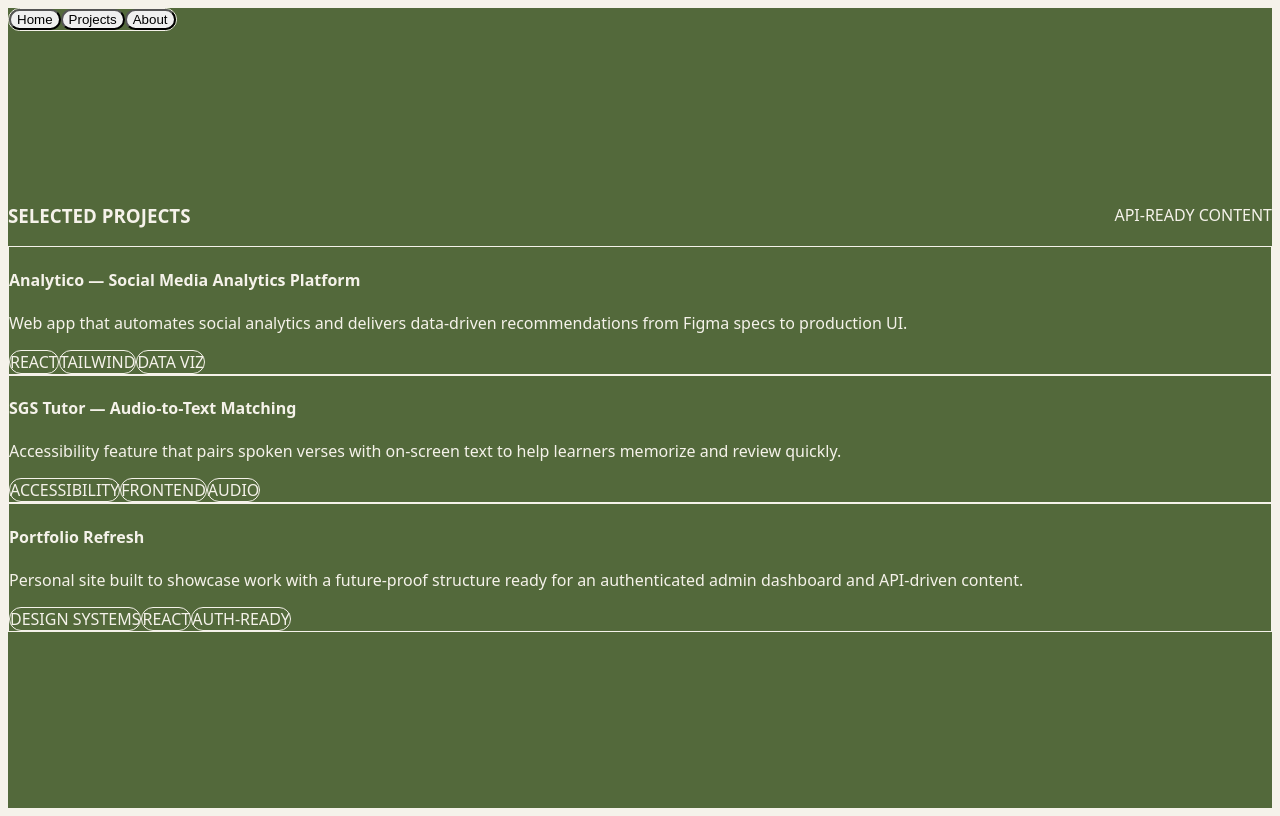
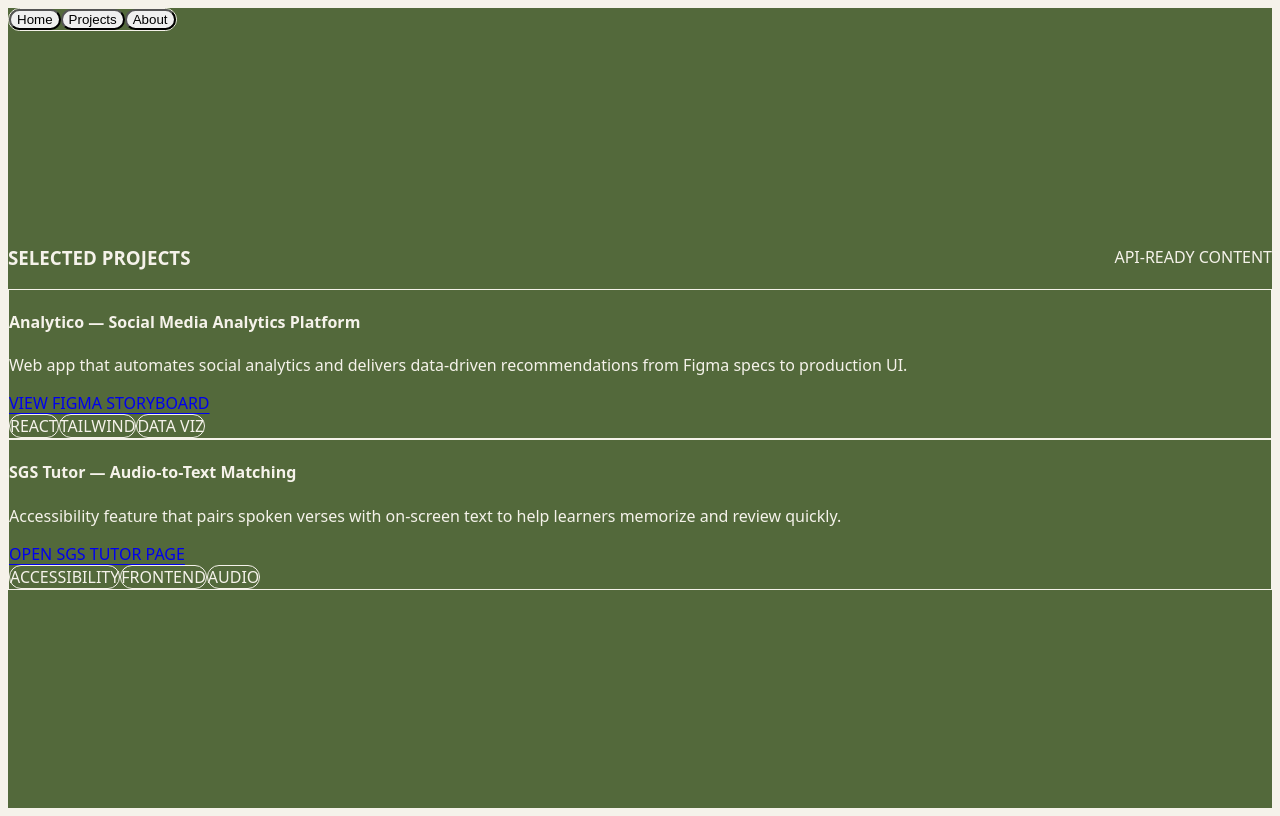
Before and after one commit to anvisiddabhattuni/anvi-portfolio, a React (Vite) app: page / in a window 1280 px wide. Both pictures are taken after a click on the button "View Projects". Built offline with nearby package versions, Linux system fonts and the light colour scheme.

Commit message:
Link projects to external sources and trim list

```diff
--- a/src/App.jsx
+++ b/src/App.jsx
@@ -12,18 +12,20 @@ const projects = [
     description:
       "Web app that automates social analytics and delivers data-driven recommendations from Figma specs to production UI.",
     tags: ["React", "Tailwind", "Data viz"],
+    link: {
+      href: "https://www.figma.com/proto/nSEFJQpmWMuCUcJgRgJY3F/Analytico-Storyboard?node-id=1-5&starting-point-node-id=1%3A5&t=ZeobGc86GxGjPhve-1",
+      label: "View Figma storyboard",
+    },
   },
   {
     title: "SGS Tutor — Audio-to-Text Matching",
     description:
       "Accessibility feature that pairs spoken verses with on-screen text to help learners memorize and review quickly.",
     tags: ["Accessibility", "Frontend", "Audio"],
-  },
-  {
-    title: "Portfolio Refresh",
-    description:
-      "Personal site built to showcase work with a future-proof structure ready for an authenticated admin dashboard and API-driven content.",
-    tags: ["Design systems", "React", "Auth-ready"],
+    link: {
+      href: "https://www.sgsgitafoundation.org/tutor.html",
+      label: "Open SGS Tutor page",
+    },
   },
 ];
 
@@ -135,6 +137,16 @@ export default function App() {
                   <p className="mt-2 text-ink/80 text-sm md:text-base">
                     {project.description}
                   </p>
+                  {project.link && (
+                    <a
+                      href={project.link.href}
+                      target="_blank"
+                      rel="noreferrer"
+                      className="inline-flex items-center gap-2 mt-3 text-xs uppercase tracking-wide text-ink/80 underline-offset-4 hover:underline"
+                    >
+                      {project.link.label}
+                    </a>
+                  )}
                   <div className="mt-3 flex flex-wrap gap-2 text-xs uppercase tracking-wide text-ink/70">
                     {project.tags.map((tag) => (
                       <span
```
